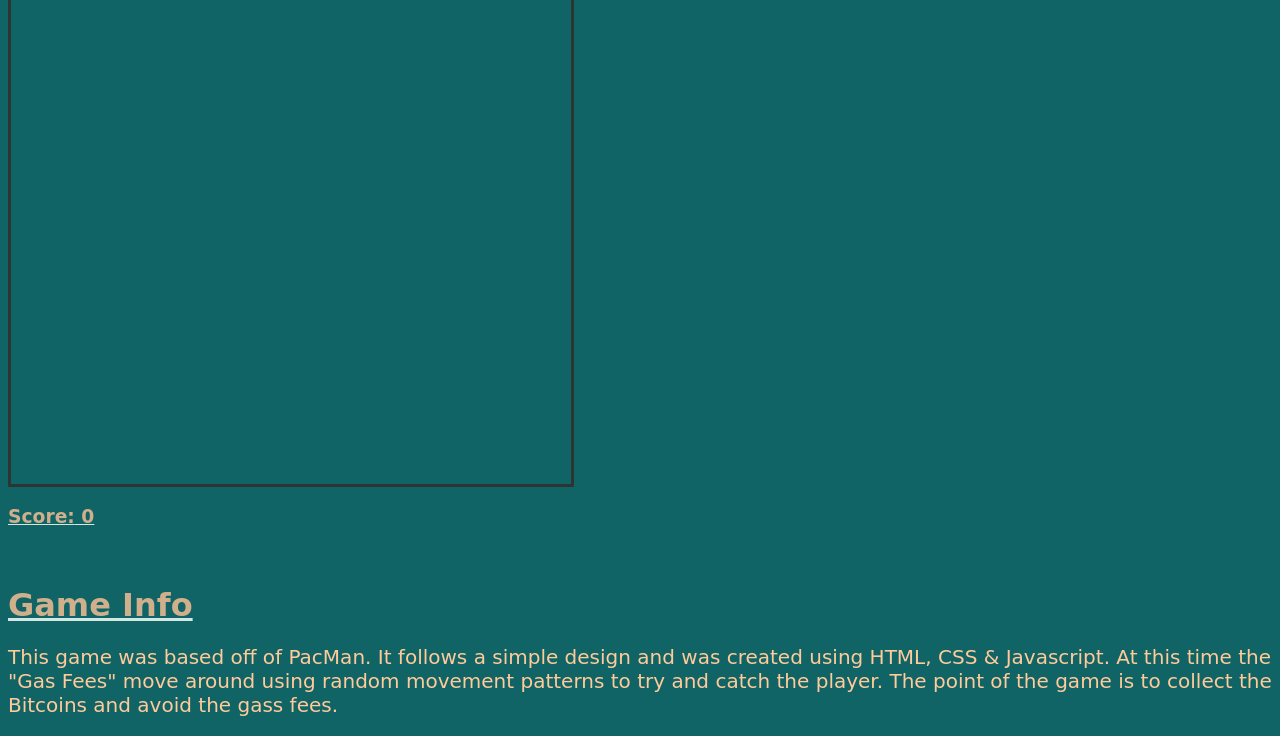
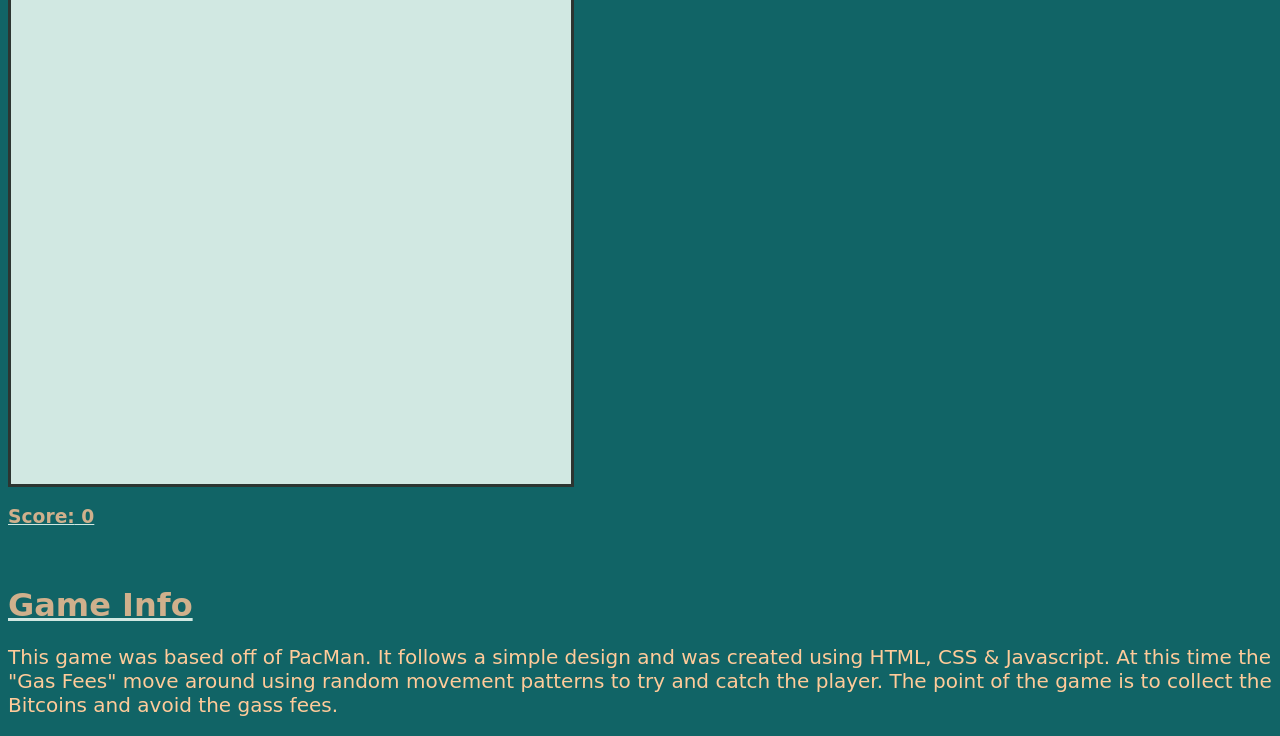
Before and after one commit to MarcoMoya1/simple-game, a plain HTML site: page index.html in a window 1280 px wide. Shown: the part 160-896 px from the top of the page. Drawn offline with Linux system fonts and the light colour scheme; a script that the page names is missing; a web font is replaced by a local one.

Commit message:
grid backgroung color added

```diff
--- a/styles.css
+++ b/styles.css
@@ -28,6 +28,7 @@ nav ul li {
     width: 560px;
     height: 560px;
     border: solid #2c3531;
+    background-color: #d1e8e2;
  }
 
  p{
```
